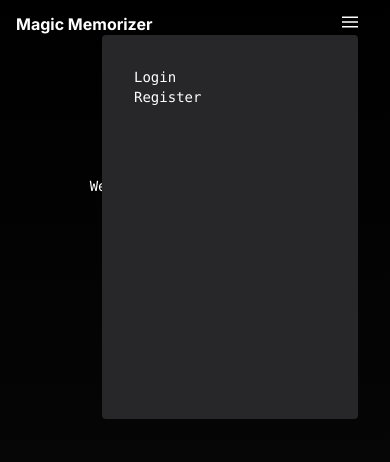
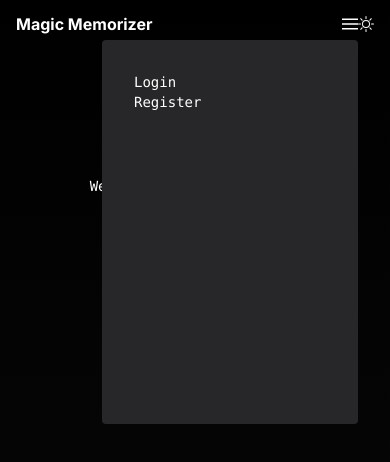
Before and after one commit to Blugil/magicmemorizer, a Next.js app: page / in a window 390 px wide. Both pictures are taken after a click on the button 350 px from the left and 21 px from the top of the page. Shown: the top 462 px of the page. Built offline with nearby package versions, Linux system fonts and the light colour scheme; no server answers.

Commit message:
improved nav folder layout, improved hamburger menu popup, added theme toggle

```diff
--- a/src/components/header.tsx
+++ b/src/components/header/index.tsx
@@ -1,5 +1,5 @@
 import Link from 'next/link';
-import { NavRight } from './nav/nav.right';
+import { NavRight } from './nav/nav_menu';
 
 export async function Header() {
   return (
--- a/src/components/nav/right/hambuger_popup.tsx
+++ b/src/components/header/nav/menu/hambuger_popup.tsx
@@ -10,11 +10,11 @@ export const HamburgerPopup = () => {
 
   if (session) {
     return (
-      <div className="absolute right-0 z-50 w-64 h-96 bg-zinc-800 rounded p-8">
+      <div className="absolute right-0 top-4 z-50 w-64 h-96 bg-zinc-800 rounded p-8">
         <ul className="flex-col space-around">
           <li className="mr-4">
             <Link href={"/profile"}>
-              <button style={{ marginRight: 10 }}>
+              <button>
                 Profile
               </button>
             </Link>
@@ -28,11 +28,10 @@ export const HamburgerPopup = () => {
     );
   }
   return (
-    <div className="absolute right-0 z-50 w-64 h-96 bg-zinc-800 rounded p-8">
+    <div className="absolute right-0 top-4 z-50 w-64 h-96 bg-zinc-800 rounded p-8">
       <ul className="flex-col space-around">
         <li className="mr-4">
-          <button style={{ marginRight: 10 }} onClick={() => {
-            console.log("signing in");
+          <button onClick={() => {
             signIn();
             }
           }>
@@ -40,8 +39,7 @@ export const HamburgerPopup = () => {
           </button>
         </li>
         <li>
-          <button style={{ marginRight: 10 }} onClick={() => {
-            console.log("signing out");
+          <button onClick={() => {
             signIn();
             }
           }>
@@ -52,3 +50,10 @@ export const HamburgerPopup = () => {
     </div>
   );
 };
+
+export const test = () => {
+  return (
+
+    <></>
+  );
+}
--- a/src/components/nav/right/hamburger.tsx
+++ b/src/components/header/nav/menu/hamburger.tsx
@@ -1,16 +1,35 @@
 "use client"
 
-import { signIn } from "next-auth/react";
 import { HamburgerPopup } from "./hambuger_popup";
+import { Ref, useEffect, useRef, useState } from "react";
 
 const showMenu = () => {
   const popup = document.getElementById("ham-popup")
   popup?.classList.toggle("hidden");
 }
 
-export const Hamburger = (session: any) => {
+const hideMenu = () => {
+  const popup = document.getElementById("ham-popup")
+  popup?.classList.remove("hidden");
+}
+
+export const Hamburger = () => {
+
+  const menuRef = useRef(0);
+
+  useEffect(() => {
+    const ref = menuRef.current;
+    let handler = (e: Event) => {
+      //console.log(menuRef);
+      //console.log(e.target)
+      //if (!ref.contains(e.target)) {
+      //  hideMenu();
+      //}
+    }
+    document.addEventListener("mousedown", handler);
+  });
   return (
-    <div>
+    <>
       <button onClick={() => showMenu()}>
         <svg className="block h-4 w-4 fill-current" viewBox="0 0 20 20" xmlns="http://www.w3.org/2000/svg">
           <title>Mobile menu</title>
@@ -20,6 +39,6 @@ export const Hamburger = (session: any) => {
       <div className="relative hidden" id="ham-popup">
         <HamburgerPopup />
       </div>
-    </div>
+    </>
   );
 };
--- /dev/null
+++ b/src/components/header/nav/menu/theme_selector.tsx
@@ -0,0 +1,35 @@
+"use client"
+
+import { useState } from "react";
+
+export const ThemeSelect = () => {
+
+  const [icon, setIcon] = useState(
+      <svg xmlns="http://www.w3.org/2000/svg" width="16" height="16" fill="currentColor" className="h-4 w-4 fill-current" viewBox="0 0 16 16">
+        <path d="M8 11a3 3 0 1 1 0-6 3 3 0 0 1 0 6zm0 1a4 4 0 1 0 0-8 4 4 0 0 0 0 8zM8 0a.5.5 0 0 1 .5.5v2a.5.5 0 0 1-1 0v-2A.5.5 0 0 1 8 0zm0 13a.5.5 0 0 1 .5.5v2a.5.5 0 0 1-1 0v-2A.5.5 0 0 1 8 13zm8-5a.5.5 0 0 1-.5.5h-2a.5.5 0 0 1 0-1h2a.5.5 0 0 1 .5.5zM3 8a.5.5 0 0 1-.5.5h-2a.5.5 0 0 1 0-1h2A.5.5 0 0 1 3 8zm10.657-5.657a.5.5 0 0 1 0 .707l-1.414 1.415a.5.5 0 1 1-.707-.708l1.414-1.414a.5.5 0 0 1 .707 0zm-9.193 9.193a.5.5 0 0 1 0 .707L3.05 13.657a.5.5 0 0 1-.707-.707l1.414-1.414a.5.5 0 0 1 .707 0zm9.193 2.121a.5.5 0 0 1-.707 0l-1.414-1.414a.5.5 0 0 1 .707-.707l1.414 1.414a.5.5 0 0 1 0 .707zM4.464 4.465a.5.5 0 0 1-.707 0L2.343 3.05a.5.5 0 1 1 .707-.707l1.414 1.414a.5.5 0 0 1 0 .708z"/>
+      </svg>
+  );
+
+  function toggleTheme() {
+    if(document.querySelector(":root")?.classList.contains("dark")) {
+      document.querySelector(":root")?.classList.remove("dark");
+      setIcon(
+        <svg xmlns="http://www.w3.org/2000/svg" className="h-4 w-4 fill-current" viewBox="0 0 16 16">
+          <path d="M6 .278a.768.768 0 0 1 .08.858 7.208 7.208 0 0 0-.878 3.46c0 4.021 3.278 7.277 7.318 7.277.527 0 1.04-.055 1.533-.16a.787.787 0 0 1 .81.316.733.733 0 0 1-.031.893A8.349 8.349 0 0 1 8.344 16C3.734 16 0 12.286 0 7.71 0 4.266 2.114 1.312 5.124.06A.752.752 0 0 1 6 .278zM4.858 1.311A7.269 7.269 0 0 0 1.025 7.71c0 4.02 3.279 7.276 7.319 7.276a7.316 7.316 0 0 0 5.205-2.162c-.337.042-.68.063-1.029.063-4.61 0-8.343-3.714-8.343-8.29 0-1.167.242-2.278.681-3.286z"/>
+        </svg>
+      );
+      return;
+    }
+    document.querySelector(":root")?.classList.add("dark");
+    setIcon(
+      <svg xmlns="http://www.w3.org/2000/svg" width="16" height="16" fill="currentColor" className="h-4 w-4 fill-current" viewBox="0 0 16 16">
+        <path d="M8 11a3 3 0 1 1 0-6 3 3 0 0 1 0 6zm0 1a4 4 0 1 0 0-8 4 4 0 0 0 0 8zM8 0a.5.5 0 0 1 .5.5v2a.5.5 0 0 1-1 0v-2A.5.5 0 0 1 8 0zm0 13a.5.5 0 0 1 .5.5v2a.5.5 0 0 1-1 0v-2A.5.5 0 0 1 8 13zm8-5a.5.5 0 0 1-.5.5h-2a.5.5 0 0 1 0-1h2a.5.5 0 0 1 .5.5zM3 8a.5.5 0 0 1-.5.5h-2a.5.5 0 0 1 0-1h2A.5.5 0 0 1 3 8zm10.657-5.657a.5.5 0 0 1 0 .707l-1.414 1.415a.5.5 0 1 1-.707-.708l1.414-1.414a.5.5 0 0 1 .707 0zm-9.193 9.193a.5.5 0 0 1 0 .707L3.05 13.657a.5.5 0 0 1-.707-.707l1.414-1.414a.5.5 0 0 1 .707 0zm9.193 2.121a.5.5 0 0 1-.707 0l-1.414-1.414a.5.5 0 0 1 .707-.707l1.414 1.414a.5.5 0 0 1 0 .707zM4.464 4.465a.5.5 0 0 1-.707 0L2.343 3.05a.5.5 0 1 1 .707-.707l1.414 1.414a.5.5 0 0 1 0 .708z"/>
+      </svg>
+    );
+  }
+  return (
+    <button onClick={toggleTheme}>
+      {icon}
+    </button>
+  );
+};
--- /dev/null
+++ b/src/components/header/nav/nav_menu.tsx
@@ -0,0 +1,30 @@
+"use client"
+
+import { ProfileButton } from "./menu/profile_button";
+import { SigninRegister } from "./menu/signin_register";
+import { Hamburger } from "./menu/hamburger";
+import { useSession } from "next-auth/react";
+import { ThemeSelect } from "./menu/theme_selector";
+
+export function NavRight() {
+
+  const { data: session, status } = useSession()
+
+  let button: any = <ProfileButton />
+  if (!session) {
+    button = <SigninRegister />
+  }
+  return (
+   <div className="flex space-around font-mono text-sm">
+    <div className="hidden lg:block">
+      {button}
+    </div>
+    <div className="visible lg:hidden flex justify-between items-center mx-auto lg:max-w-7xl sm:items-center sm:flex sm:px-4">
+        <Hamburger />
+    </div>
+    <div className="flex justify-between  mx-auto lg:max-w-7xl sm:items-center sm:flex sm:px-4">
+      <ThemeSelect />
+    </div>
+  </div>
+  );
+};
--- a/src/components/nav.component.tsx
+++ /dev/null
@@ -1,38 +0,0 @@
-import Link from 'next/link';
-import { getServerSession } from "next-auth";
-import { authOptions } from '@/lib/auth';
-import { Session } from 'inspector';
-
-export const Nav = (session: Session) => {
-
-  if (!!session) {
-    return (
-      <nav className="">
-        <div>
-          <Link href={"/"}>
-            Home
-          </Link>
-        </div>
-        <div>
-          <Link href={"/api/auth/signin"}>
-            Signin
-          </Link>
-        </div>
-      </nav>
-    )
-  }
-  return (
-    <nav className="">
-      <div>
-        <Link href={"/"}>
-          Home
-        </Link>
-      </div>
-      <div>
-        <Link href={"/profile"}>
-          Profile
-        </Link>
-      </div>
-    </nav>
-  )
-}
--- a/src/components/nav/nav.right.tsx
+++ /dev/null
@@ -1,26 +0,0 @@
-"use client"
-import { ProfileButton } from "./right/profile_button";
-import { SigninRegister } from "./right/signin_register";
-import { Hamburger } from "./right/hamburger";
-import { useSession } from "next-auth/react";
-
-export function NavRight() {
-
-  const { data: session, status } = useSession()
-  let button: any = <ProfileButton />
-  if (!session) {
-    button = <SigninRegister />
-  }
-  return (
-   <div className="font-mono text-sm">
-    <div className="hidden lg:block">
-        {button}
-      </div>
-      <div className="flex justify-between px-4 mx-auto lg:max-w-7xl sm:items-center sm:flex sm:px-8">
-        <div className="visible lg:hidden flex items-center justify-between py-3 md:py-5 md:block">
-          <Hamburger session={session} />
-        </div>
-      </div>
-    </div>
-  );
-};
--- a/src/components/nav/right/theme_selector.tsx
+++ /dev/null
@@ -1,8 +0,0 @@
-"use client"
-
-export const ThemeSelect = () => {
-  return (
-    <div>
-    </div>
-  );
-};
```
Also changed, not shown: src/app/layout.tsx (+0 -7 lines), src/components/header/nav/menu/profile_button.tsx (renamed from src/components/nav/right/profile_button.tsx), src/components/header/nav/menu/signin_register.tsx (renamed from src/components/nav/right/signin_register.tsx).
